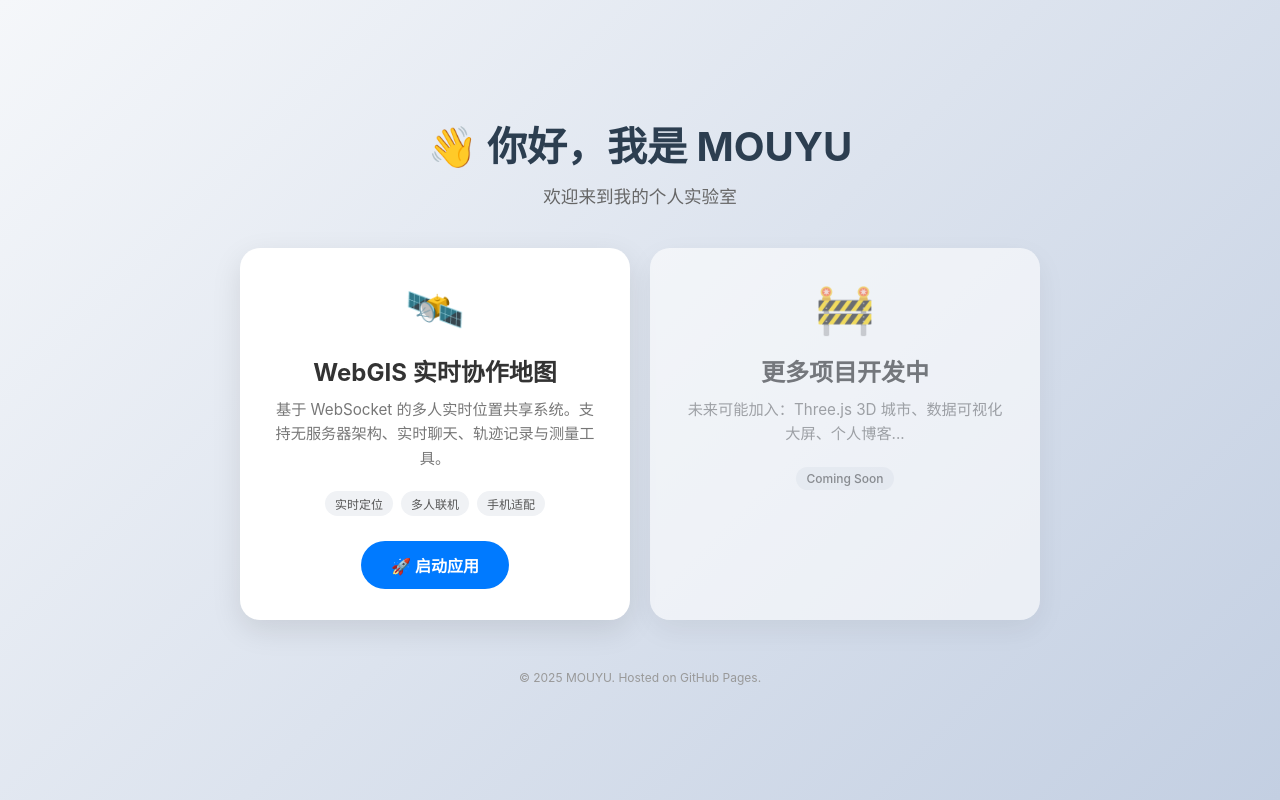
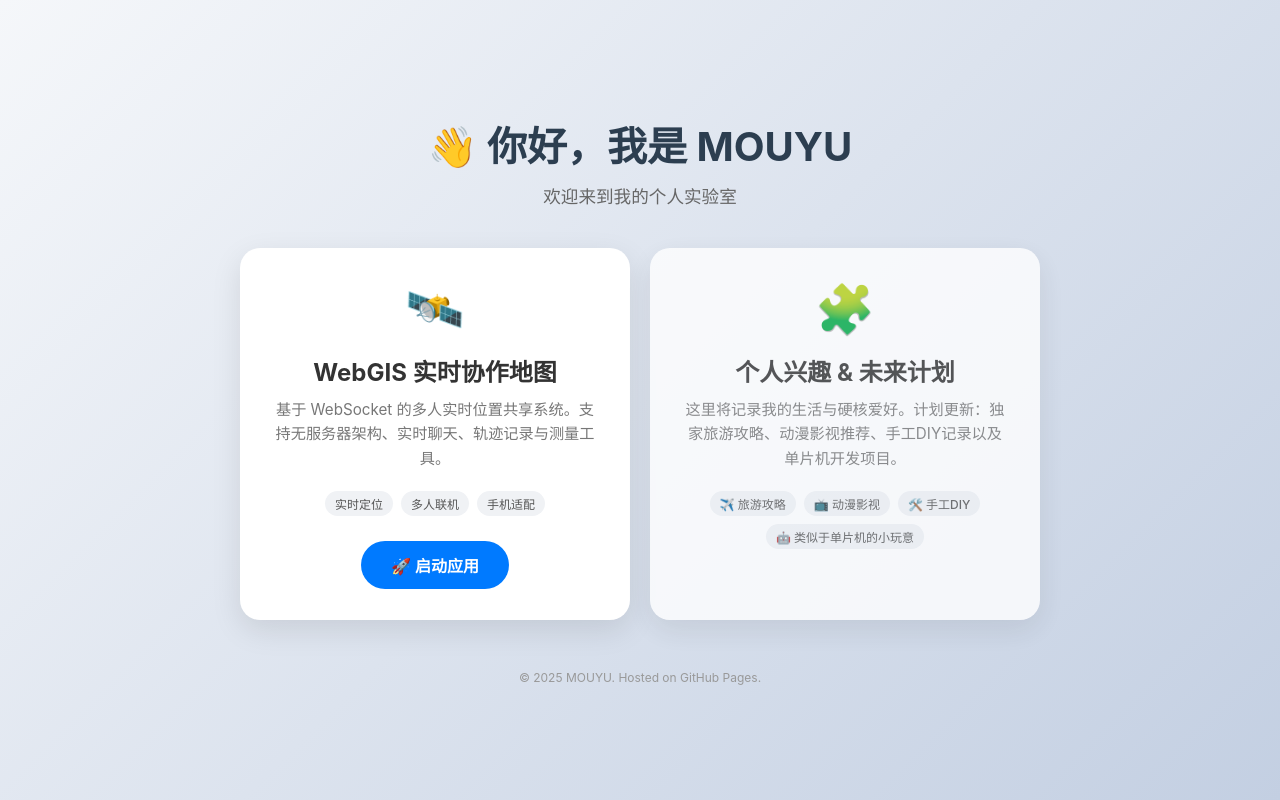
Before and after one commit to M-O-U-Y-U/M-O-U-Y-U.github.io, a plain HTML site: page index.html in a window 1280 px wide. Drawn offline with Linux system fonts and the light colour scheme.

Commit message:
Update index.html

```diff
--- a/index.html
+++ b/index.html
@@ -153,12 +153,15 @@
             <span class="btn">🚀 启动应用</span>
         </a>
 
-        <div class="card" style="opacity: 0.6; cursor: default;">
-            <span class="card-icon">🚧</span>
-            <h2>更多项目开发中</h2>
-            <p>未来可能加入：Three.js 3D 城市、数据可视化大屏、个人博客...</p>
+        <div class="card" style="opacity: 0.8; cursor: default;">
+            <span class="card-icon">🧩</span>
+            <h2>个人兴趣 & 未来计划</h2>
+            <p>这里将记录我的生活与硬核爱好。计划更新：独家旅游攻略、动漫影视推荐、手工DIY记录以及单片机开发项目。</p>
             <div class="tags">
-                <span class="tag">Coming Soon</span>
+                <span class="tag">✈️ 旅游攻略</span>
+                <span class="tag">📺 动漫影视</span>
+                <span class="tag">🛠️ 手工DIY</span>
+                <span class="tag">🤖 类似于单片机的小玩意</span>
             </div>
         </div>
 
```
